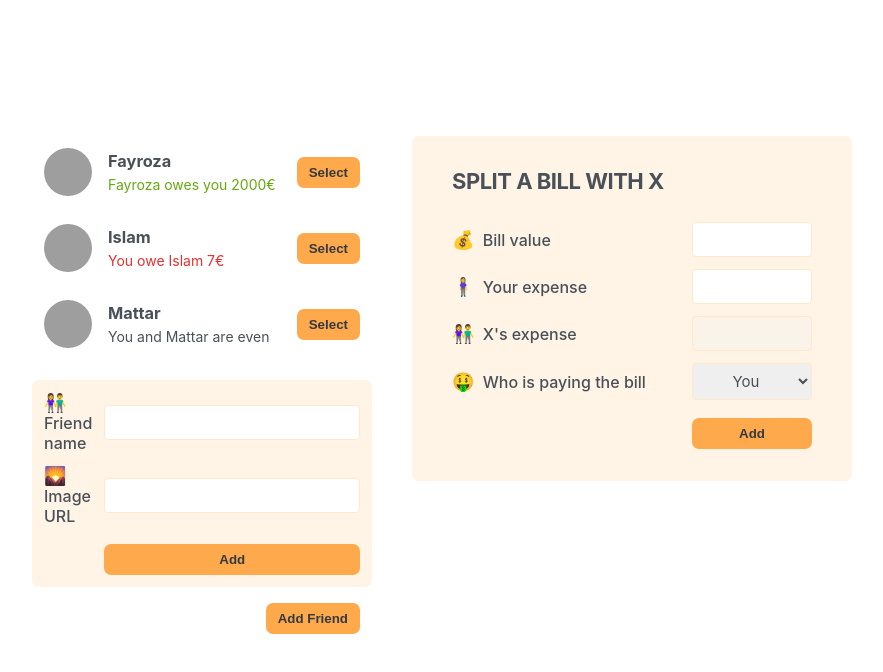
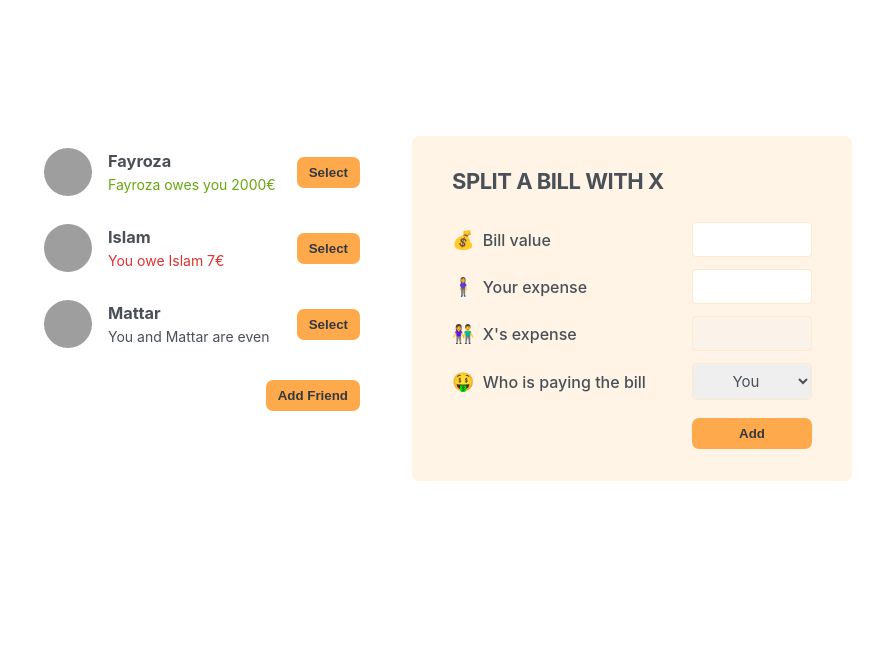
Before and after one commit to AnasHany2193/Eat-N-Split, a React (Create React App) app: page / in a window 1280 px wide. Shown: the top 672 px of the page, without its empty margins (198-1081 px from the left). Built offline with nearby package versions, Linux system fonts and the light colour scheme; grey boxes are pictures that could not be loaded.

Commit message:
🎉 Display new friend form

```diff
--- a/src/App.js
+++ b/src/App.js
@@ -1,4 +1,4 @@
-import { fireEvent } from "@testing-library/react";
+import { useState } from "react";
 
 const initialFriends = [
   {
@@ -22,13 +22,29 @@
   },
 ];
 
-export default function App() {
+function Button({ children, onClick }) {
+  return (
+    <button className="button" onClick={onClick}>
+      {children}
+    </button>
+  );
+}
+
+function App() {
+  const [showAddFriend, setShowAddFriend] = useState(false);
+
+  function handleShowAddFriend() {
+    setShowAddFriend((show) => !show);
+  }
+
   return (
     <div className="app">
       <div className="sidebar">
         <FriendsList />
-        <FormAddFriend />
-        <Button>Add Friend</Button>
+        {showAddFriend && <FormAddFriend />}
+        <Button onClick={handleShowAddFriend}>
+          {showAddFriend ? "Close" : "Add Friend"}
+        </Button>
       </div>
       <FormSplitBill />
     </div>
@@ -84,10 +100,6 @@
   );
 }
 
-function Button({ children }) {
-  return <button className="button">{children}</button>;
-}
-
 function FormSplitBill() {
   return (
     <form className="form-split-bill">
@@ -112,3 +124,5 @@
     </form>
   );
 }
+
+export default App;
```
